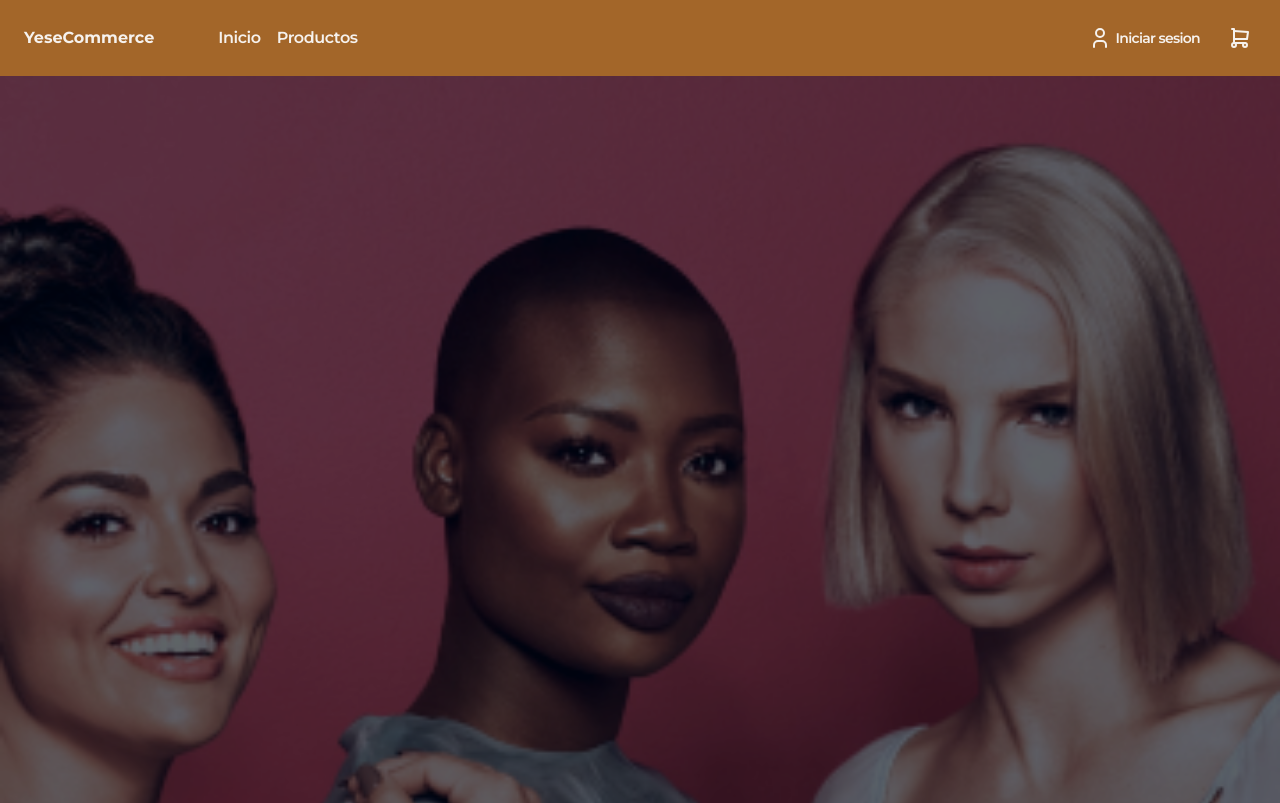
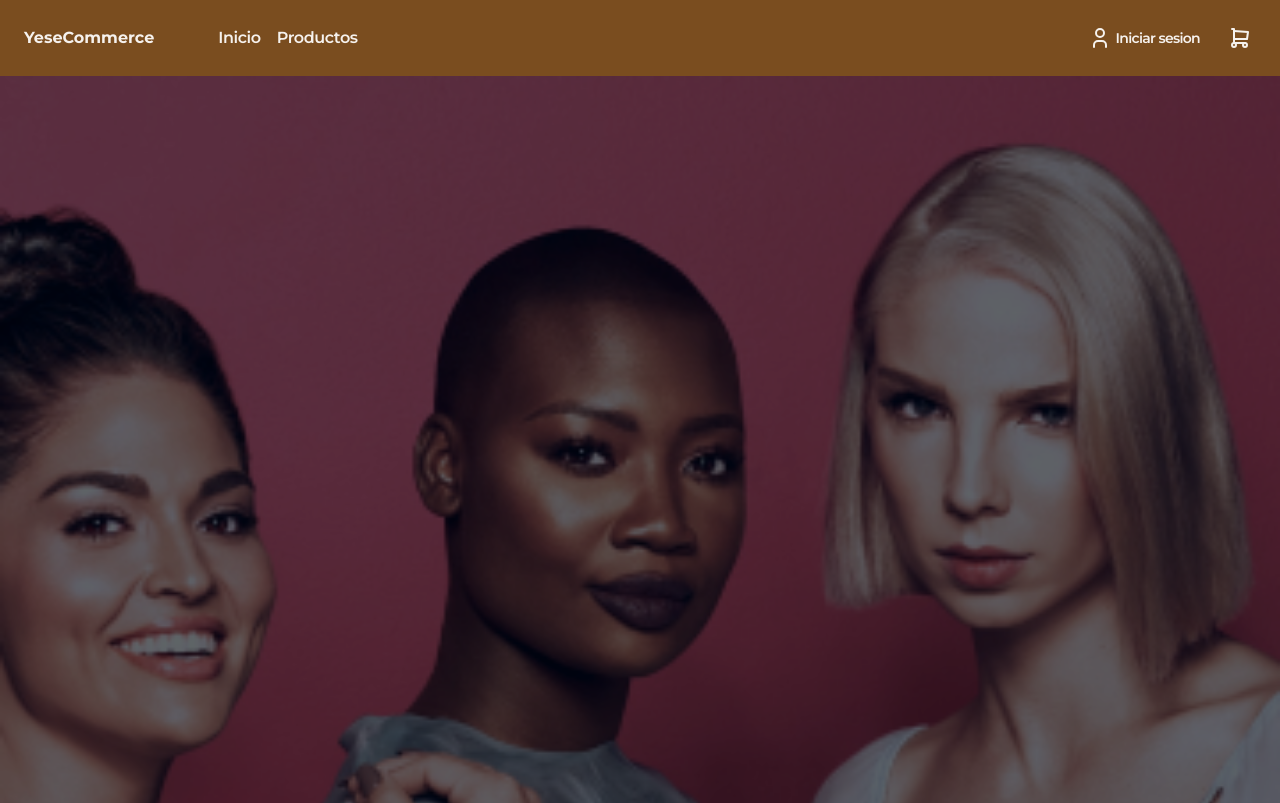
Before and after one commit to Zaprovic/catalogue-app, a Next.js app: page / in a window 1280 px wide. Shown: the top 803 px of the page. Built offline with nearby package versions, Linux system fonts and the light colour scheme; no server answers; the database is empty.

Commit message:
modified theme

```diff
--- a/src/app/globals.css
+++ b/src/app/globals.css
@@ -8,48 +8,48 @@ html {
 
 @layer base {
   :root {
-    --background: 30 40% 90%; /* light brown */
-    --foreground: 30 50% 25%; /* dark brown */
-    --card: 30 40% 89%; /* very light brown */
-    --card-foreground: 30 50% 25%; /* dark brown */
-    --popover: 30 40% 89%; /* very light brown */
-    --popover-foreground: 30 50% 25%; /* dark brown */
-    --primary: 30 60% 40%; /* medium brown */
-    --primary-foreground: 30 30% 95%; /* very light brown */
-    --secondary: 30 40% 80%; /* light brown */
-    --secondary-foreground: 30 50% 25%; /* dark brown */
-    --muted: 30 40% 80%; /* light brown */
-    --muted-foreground: 30 30% 50%; /* medium dark brown */
-    --accent: 30 40% 80%; /* light brown */
-    --accent-foreground: 30 50% 25%; /* dark brown */
-    --destructive: 0 70% 35%; /* red-brown */
-    --destructive-foreground: 30 30% 95%; /* very light brown */
-    --border: 30 20% 85%; /* light brown */
-    --input: 30 30% 70%; /* medium light brown */
-    --ring: 30 60% 40%; /* medium brown */
+    --background: 30 40% 80%; /* Lighter brown */
+    --foreground: 30 50% 15%; /* Darker brown */
+    --card: 30 40% 75%; /* Slightly darker */
+    --card-foreground: 30 50% 15%;
+    --popover: 30 40% 75%;
+    --popover-foreground: 30 50% 15%;
+    --primary: 30 60% 30%; /* Darker primary */
+    --primary-foreground: 30 30% 95%;
+    --secondary: 30 40% 70%;
+    --secondary-foreground: 30 50% 15%;
+    --muted: 30 40% 70%;
+    --muted-foreground: 30 30% 40%; /* Darker text */
+    --accent: 30 40% 70%;
+    --accent-foreground: 30 50% 15%;
+    --destructive: 0 70% 35%;
+    --destructive-foreground: 30 30% 95%;
+    --border: 30 20% 70%; /* Slightly darker */
+    --input: 30 30% 60%; /* Slightly darker */
+    --ring: 30 60% 30%;
     --radius: 0.3rem;
   }
 
   .dark {
-    --background: 30 50% 10%; /* very dark brown */
-    --foreground: 30 30% 90%; /* light brown */
-    --card: 30 50% 15%; /* dark brown */
-    --card-foreground: 30 30% 90%; /* light brown */
-    --popover: 30 50% 15%; /* dark brown */
-    --popover-foreground: 30 30% 90%; /* light brown */
-    --primary: 30 60% 25%; /* medium dark brown */
-    --primary-foreground: 30 30% 90%; /* light brown */
-    --secondary: 30 40% 25%; /* medium brown */
-    --secondary-foreground: 30 30% 90%; /* light brown */
-    --muted: 30 40% 25%; /* medium brown */
-    --muted-foreground: 30 30% 80%; /* medium light brown */
-    --accent: 30 40% 25%; /* medium brown */
-    --accent-foreground: 30 30% 90%; /* light brown */
-    --destructive: 0 70% 25%; /* red-brown */
-    --destructive-foreground: 30 30% 90%; /* light brown */
-    --border: 30 30% 20%; /* dark brown */
-    --input: 30 30% 20%; /* dark brown */
-    --ring: 30 40% 20%; /* dark brown */
+    --background: 30 50% 10%;
+    --foreground: 30 30% 90%;
+    --card: 30 50% 12%; /* Even darker */
+    --card-foreground: 30 30% 90%;
+    --popover: 30 50% 12%;
+    --popover-foreground: 30 30% 90%;
+    --primary: 30 60% 20%; /* Darker primary */
+    --primary-foreground: 30 30% 90%;
+    --secondary: 30 40% 20%; /* Darker secondary */
+    --secondary-foreground: 30 30% 90%;
+    --muted: 30 40% 20%;
+    --muted-foreground: 30 30% 80%;
+    --accent: 30 40% 20%;
+    --accent-foreground: 30 30% 90%;
+    --destructive: 0 70% 25%;
+    --destructive-foreground: 30 30% 90%;
+    --border: 30 30% 15%; /* Darker border */
+    --input: 30 30% 15%; /* Darker input */
+    --ring: 30 40% 15%;
   }
 }
 
```
